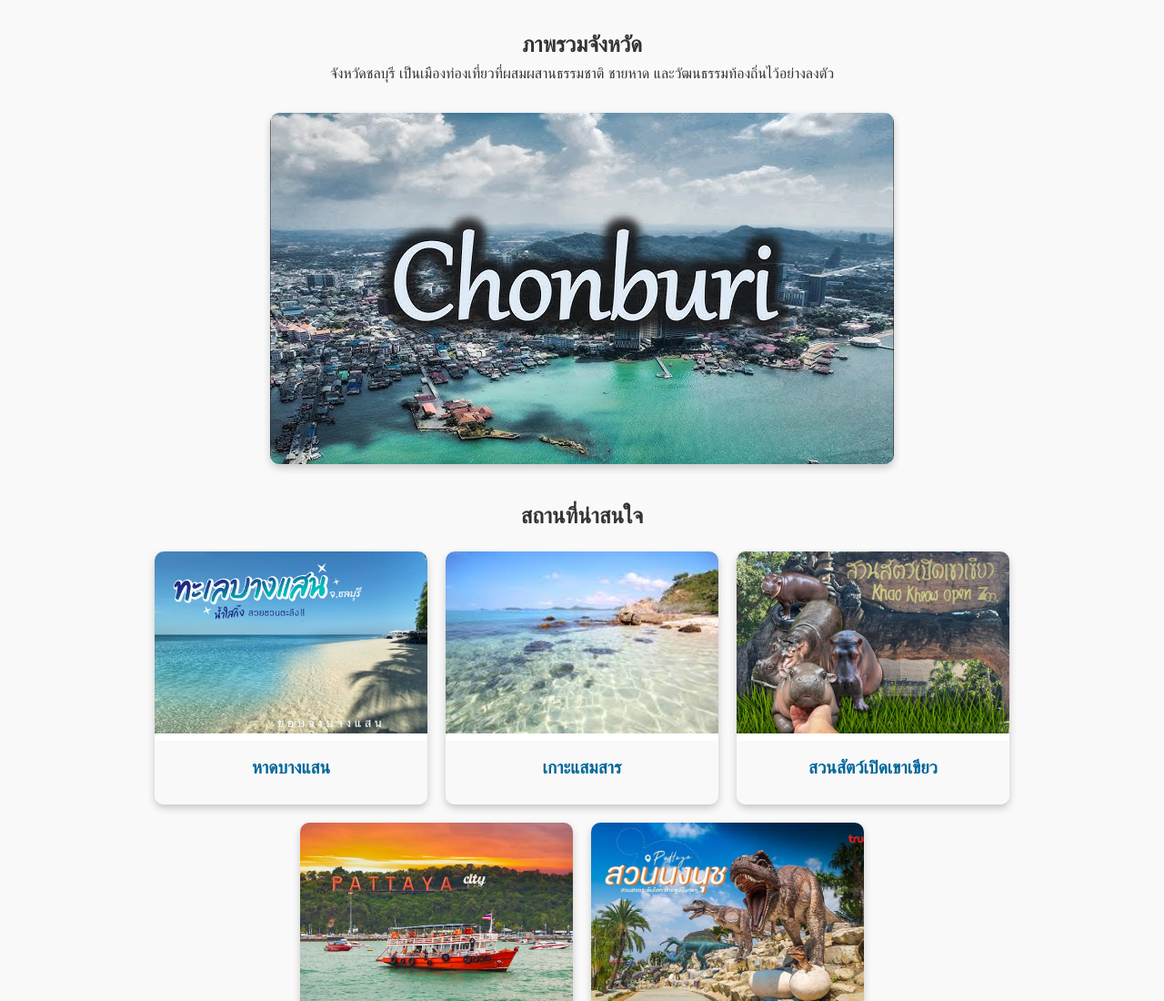
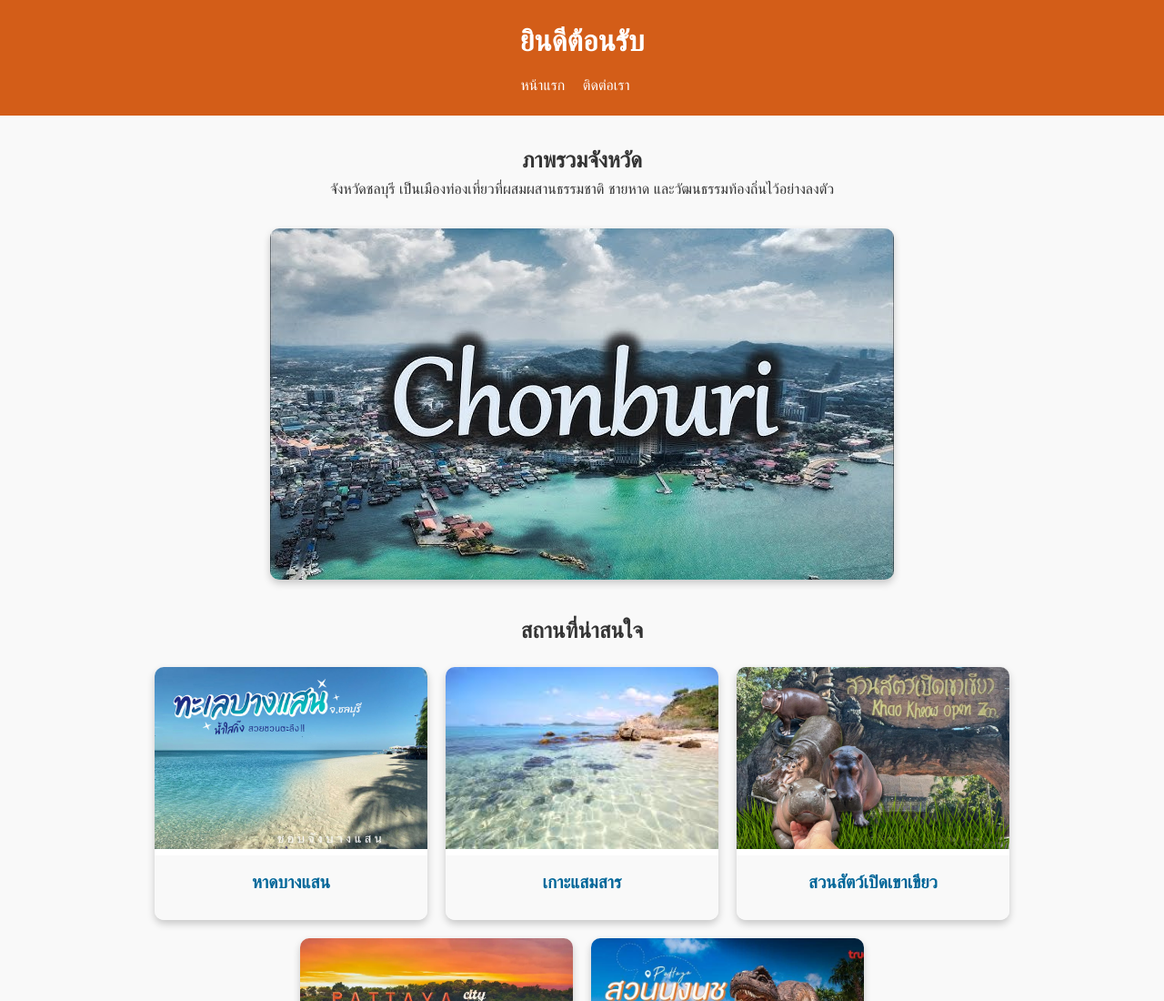
Before and after one commit to Ucancallmenoey/homework1, a plain HTML site: page index.html in a window 1280 px wide. Shown: the top 1100 px of the page at 91% size. Drawn offline with Linux system fonts and the light colour scheme; a web font is replaced by a local one.

Commit message:
แก้ไขindex3

```diff
--- a/index.html
+++ b/index.html
@@ -10,7 +10,17 @@
 </head>
 <body>
     <!-- ส่วนหัวของเว็บไซต์ -->
-
+    <header class="main-header">
+        <div class="container">
+            <h1>ยินดีต้อนรับ</h1>
+            <nav>
+                <ul class="nav-list">
+                    <li><a href="index.html">หน้าแรก</a></li>
+                    <li><a href="contart.html">ติดต่อเรา</a></li>
+                </ul>
+            </nav>
+        </div>
+    </header>
 
  <!-- ภาพรวมจังหวัด -->
  <section class="overview">
```
